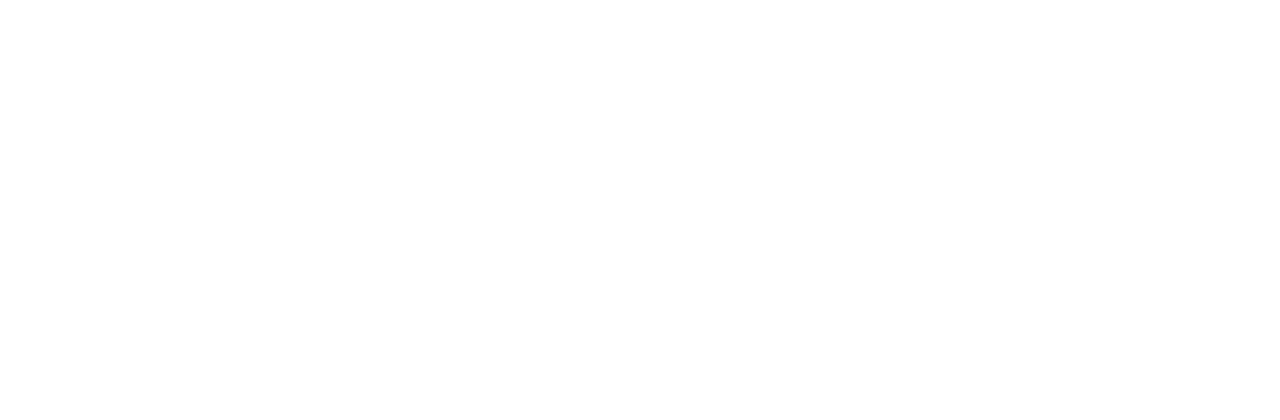
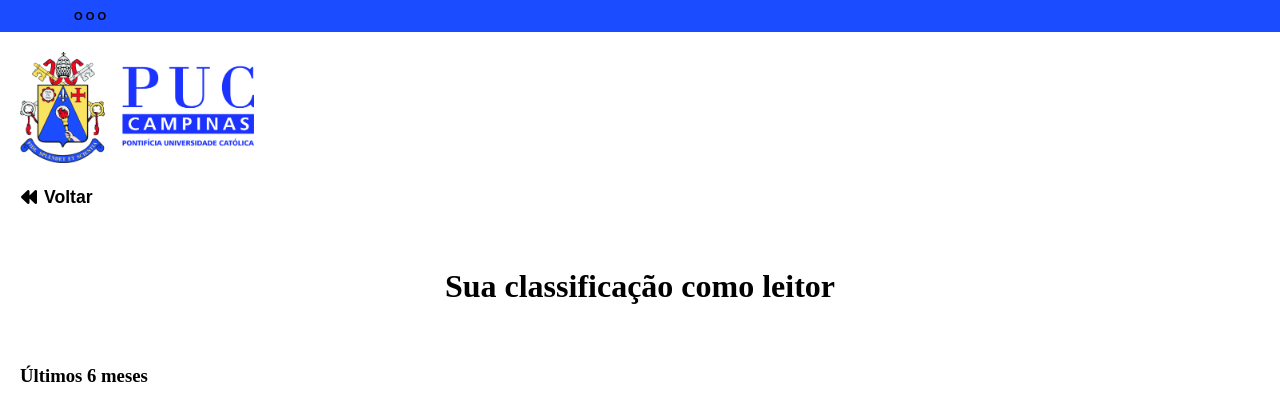
Before and after one commit to Rnchx/Sistema-biblioteca-PI2, a plain HTML site: page frontend/pages/studentProgramPages/checkReadingScore.html in a window 1280 px wide. Drawn offline with Linux system fonts and the light colour scheme; files that its build step writes are made by us from their sources; no server answers.

Commit message:
modify html and create files

```diff
--- a/frontend/pages/studentProgramPages/checkReadingScore.html
+++ b/frontend/pages/studentProgramPages/checkReadingScore.html
@@ -0,0 +1,35 @@
+<!DOCTYPE html>
+<html lang="pt-br">
+
+<head>
+    <meta charset="UTF-8">
+    <meta name="viewport" content="width=device-width, initial-scale=1.0">
+    <title>Sistema Biblioteca - Aluno</title>
+    <link rel="stylesheet" href="../../styles/classification.css">
+    <link rel="stylesheet" href="https://cdnjs.cloudflare.com/ajax/libs/font-awesome/7.0.1/css/all.min.css">
+    <script src="../../scripts/classification.js"></script>
+</head>
+
+<body>
+    <!-- Faixa azul superior -->
+    <div id="containerFaixaAzul">
+        <p id="textContainerFaixaAzul">O O O</p>
+    </div>
+
+    <!-- Conteúdo principal -->
+    <div id="containerPrincipal">
+        <!-- Logo da PUC -->
+        <div id="containerLogoPuc">
+            <img src="../../images/puc-campinas-logo.jpg" alt="logo da PUC Campinas" width="234vw" height="111vh">
+        </div>
+         <div id="containerBotaoVoltar">
+                <i class="fa-solid fa-backward"></i>
+                <button id="botaoVoltarPagina">
+                    <a href="./loginPage.html">
+                        <p id="textoBotaoVoltar">Voltar</p>
+                    </a>
+                </button>
+            </div>
+
+        <h1>Sua classificação como leitor</h1>
+        <h3>Últimos 6 meses</h3>
--- /dev/null
+++ b/frontend/styles/studentProgramPages/classification.css
@@ -0,0 +1,68 @@
+* {
+  margin: 0;
+  padding: 0;
+  box-sizing: border-box;
+}
+
+/* Faixa azul superior */
+#containerFaixaAzul {
+  background-color: #1c4cff;
+  padding: 10px;
+}
+
+#textContainerFaixaAzul {
+  font-family: "Public Sans", sans-serif;
+  font-size: 0.7rem;
+  font-weight: bold;
+  margin-left: 5vw;
+}
+
+/* Container principal */
+#containerPrincipal {
+  display: flex;
+  flex-wrap: wrap;
+  gap: 20px;
+  padding: 20px;
+  flex-direction: column;
+}
+
+/* Logo e botão voltar */
+#containerLogoEBotaoVoltar {
+  display: flex;
+  flex-direction: column;
+}
+
+/* Título principal */
+h1 {
+  text-align: center;
+  margin: 40px;
+  color: #000000;
+}
+
+/* Botão voltar */
+#botaoVoltarPagina {
+    background-color: white;
+    border: none;
+    cursor: pointer;
+}
+
+#botaoVoltarPagina a {
+  text-decoration: none;
+}
+
+#botaoVoltarPagina a:hover {
+  text-decoration: none;
+  cursor: pointer;
+}
+
+#textoBotaoVoltar {
+  font-family: "Public Sans", sans-serif;
+  font-size: 1.1rem;
+  font-weight: bold;
+  color: black;
+  text-decoration: none;
+}
+
+#textoBotaoVoltar:hover {
+  color: #1c4cff;
+}
```
Also changed, not shown: backend/src/models/exemplar.js (+5 -5 lines), frontend/pages/selfServiceTerminal/bookCheckoutPage.html (+1 -1 lines), frontend/pages/selfServiceTerminal/bookReturn.html (+1 -1 lines), frontend/pages/selfServiceTerminal/booksSSTPage.html (+1 -1 lines).
